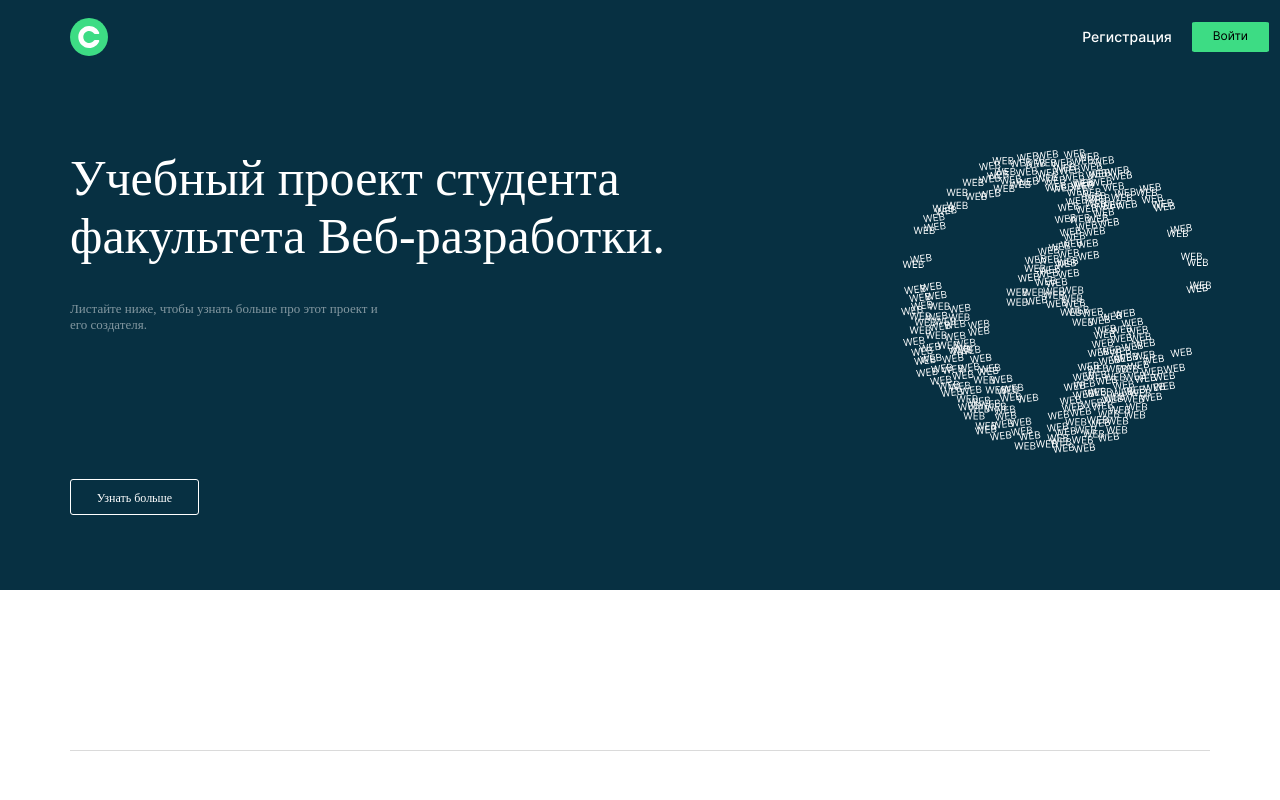
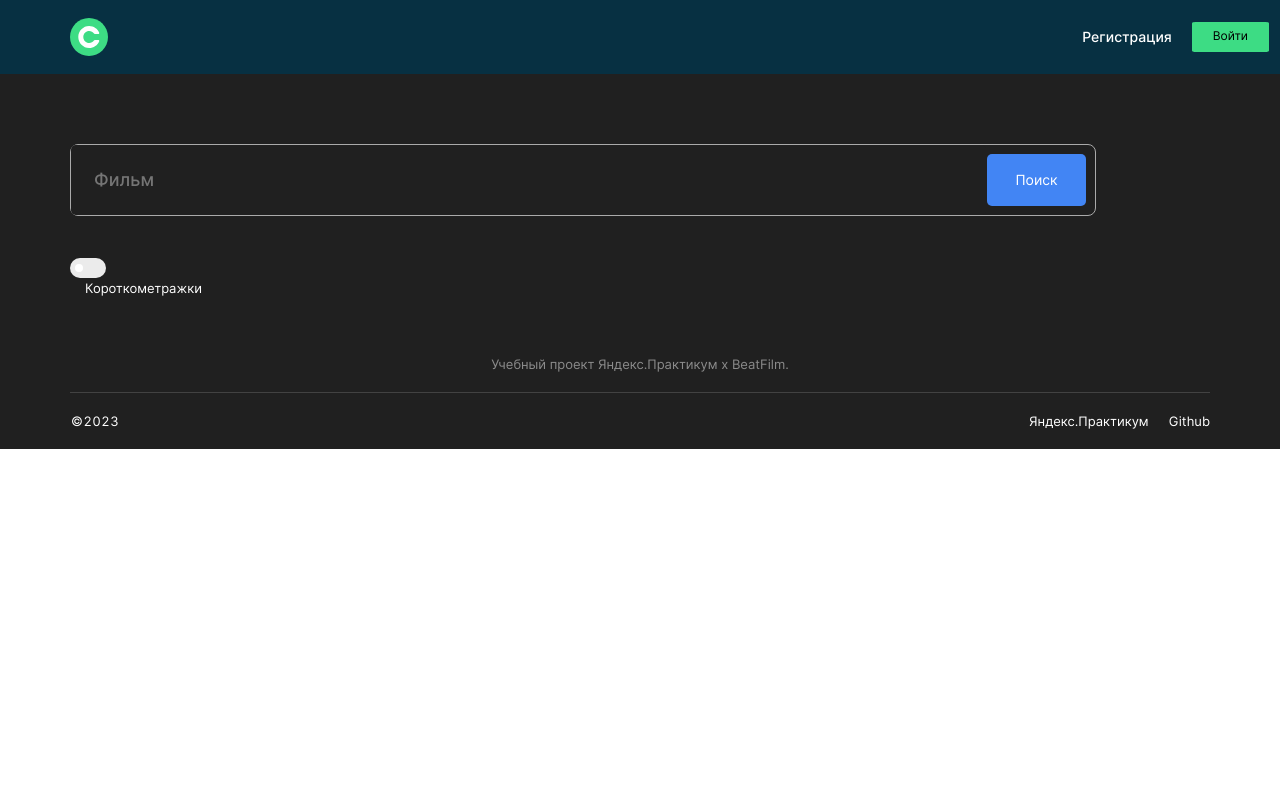
Before and after one commit to burlake/movies-explorer-frontend, a React (Create React App) app: page / in a window 1280 px wide. Shown: the top 800 px of the page. Built offline with nearby package versions, Linux system fonts and the light colour scheme; the HTML template or start-up script is replaced by a standard one.

Commit message:
toggle switcher (active and inactive conditions) is ready

```diff
--- a/src/components/Search/Search.css
+++ b/src/components/Search/Search.css
@@ -19,7 +19,7 @@
 }
 
 .search__container {
-  width: 1140px;
+  width: 90%;
   display: flex;
   flex-direction: column;
   justify-content: space-between;
@@ -142,7 +142,7 @@
     transition: opacity .3s linear;
     margin-left: 69px;
     border-bottom: 1px solid #424242;
-    width: 1140px;
+    width: 90%;
     padding-bottom: 42px;
   }
 
@@ -150,6 +150,7 @@
     .search__label-container {
       align-self: flex-end;
       flex-direction: row-reverse;
+      margin-left: 3px;
     }
   }
 
@@ -229,3 +230,55 @@
       opacity: .7;
     }
   }
+
+  /* toggle switch */
+
+  input[type=checkbox]{
+    height: 0;
+    width: 0;
+    visibility: hidden;
+  }
+
+  label {
+    cursor: pointer;
+    text-indent: -9999px;
+    width: 36px;
+    height: 20px;
+    background: #EBEBEB;
+    display: block;
+    border-radius: 100px;
+    position: relative;
+  }
+
+  label:after {
+    content: '';
+    position: absolute;
+    top: 6px;
+    left: 5px;
+    width: 8px;
+    height: 8px;
+    background: #FFFFFF;
+    border-radius: 90px;
+    transition: 0.3s;
+  }
+
+  input:checked + label {
+    background: #2BE080;
+  }
+
+  input:checked + label:after {
+    left: calc(100% - 5px);
+    transform: translateX(-100%);
+  }
+
+  label:active:after {
+    width: 1%;
+  }
+
+ centering
+  body {
+    display: flex;
+    justify-content: center;
+    align-items: center;
+    height: 100vh;
+  }
--- a/src/components/Search/Search.jsx
+++ b/src/components/Search/Search.jsx
@@ -17,54 +17,14 @@ function Search({ isCheck, changeShort, firstEntrance }) {
             </button>
           </div>
         </div>
+        <div>
+          <div className="search__input-container"> {/*toggle switch */}
+            <input type="checkbox" id="switch" />
+            <label for="switch">Toggle</label>
+          </div>
+          <span className="search__check-text">Короткометражки</span>
+        </div>
       </section>
-
-      <label
-        className={`search__label-container ${
-          firstEntrance && "search__label-containe_disabled"
-        }`}
-      >
-        <div className="search__input-container">
-          <input
-            type="checkbox"
-            className="search__check"
-            onChange={() => changeShort()}
-            disabled={firstEntrance}
-          />
-          <svg
-            className="search__check-svg"
-            width="36"
-            height="20"
-            viewBox="0 0 36 20"
-            fill="none"
-            xmlns="http://www.w3.org/2000/svg"
-          >
-            <g id="smalltumb">
-              <rect
-                className={`search__check-svg-rect ${
-                  !isCheck ? "search__check-svg-rect_active" : ""
-                }`}
-                id="tumb__COLOR:tumbler-on"
-                width="36"
-                height="20"
-                rx="10"
-                fill="#2BE080"
-              />
-              <circle
-                className={`search__check-svg-circle ${
-                  !isCheck ? "search__check-svg-circle_active" : ""
-                }`}
-                id="tumb__COLOR:tumbler-on-2"
-                cx="26"
-                cy="10"
-                r="4"
-                fill="white"
-              />
-            </g>
-          </svg>
-        </div>
-        <span className="search__check-text">Короткометражки</span>
-      </label>
     </div>
   );
 }
--- a/src/index.js
+++ b/src/index.js
@@ -3,11 +3,11 @@ import ReactDOM from 'react-dom/client';
 import './index.css';
 //import App from './components/App';
 import Header from './components/Header/Header';
-import Main from './components/Main/Main';
+// import Main from './components/Main/Main';
 import reportWebVitals from './reportWebVitals';
 import { BrowserRouter } from 'react-router-dom';
 import Footer from './components/Footer/Footer';
-// import Search from './components/Search/Search';
+import Search from './components/Search/Search';
 // import Card from './components/Cards/Cards';
 
 const root = ReactDOM.createRoot(document.getElementById('root'));
@@ -15,8 +15,8 @@ root.render(
   // <React.StrictMode>
     <BrowserRouter>
       <Header />
-      <Main />
-      {/* <Search /> */}
+      {/* <Main /> */}
+      <Search />
       {/* <Card /> */}
       <Footer />
     </BrowserRouter>
```
